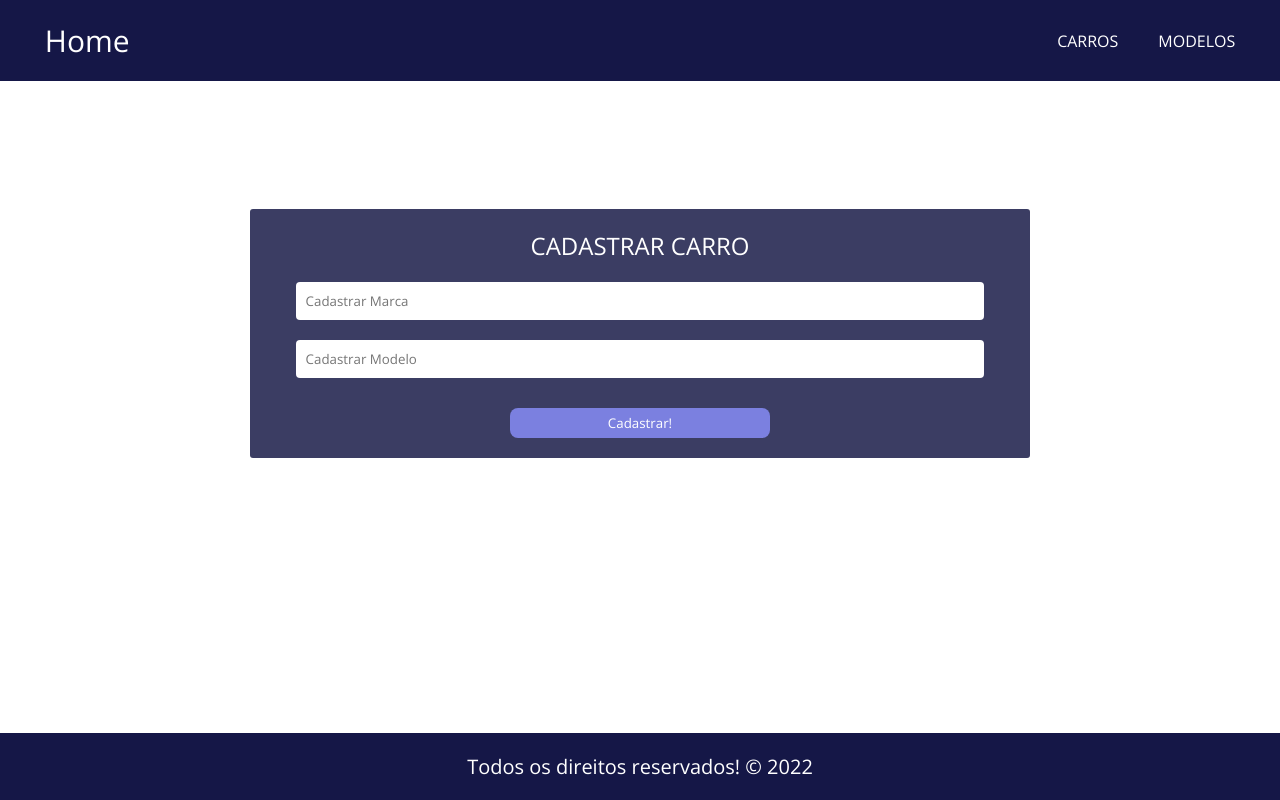
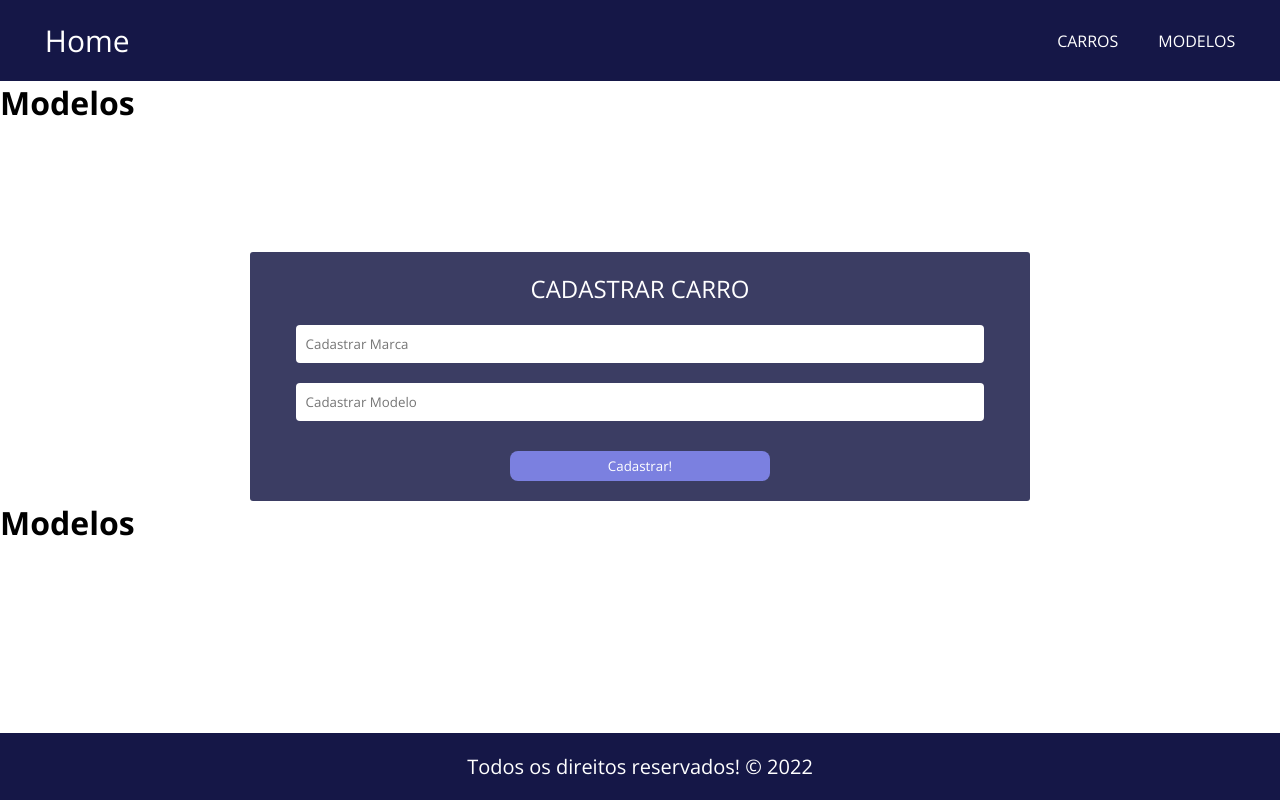
Before and after one commit to Kausinho/cars-js, a Vue app: page /modelos in a window 1280 px wide. Built offline with nearby package versions, Linux system fonts and the light colour scheme.

Commit message:
Update ModelosView.vue

```diff
--- a/src/views/ModelosView.vue
+++ b/src/views/ModelosView.vue
@@ -1,6 +1,6 @@
 <template>
-    <div class="modelos">
-
+    <div>
+        <h1>Modelos</h1>
     </div>
 </template>
 
```
